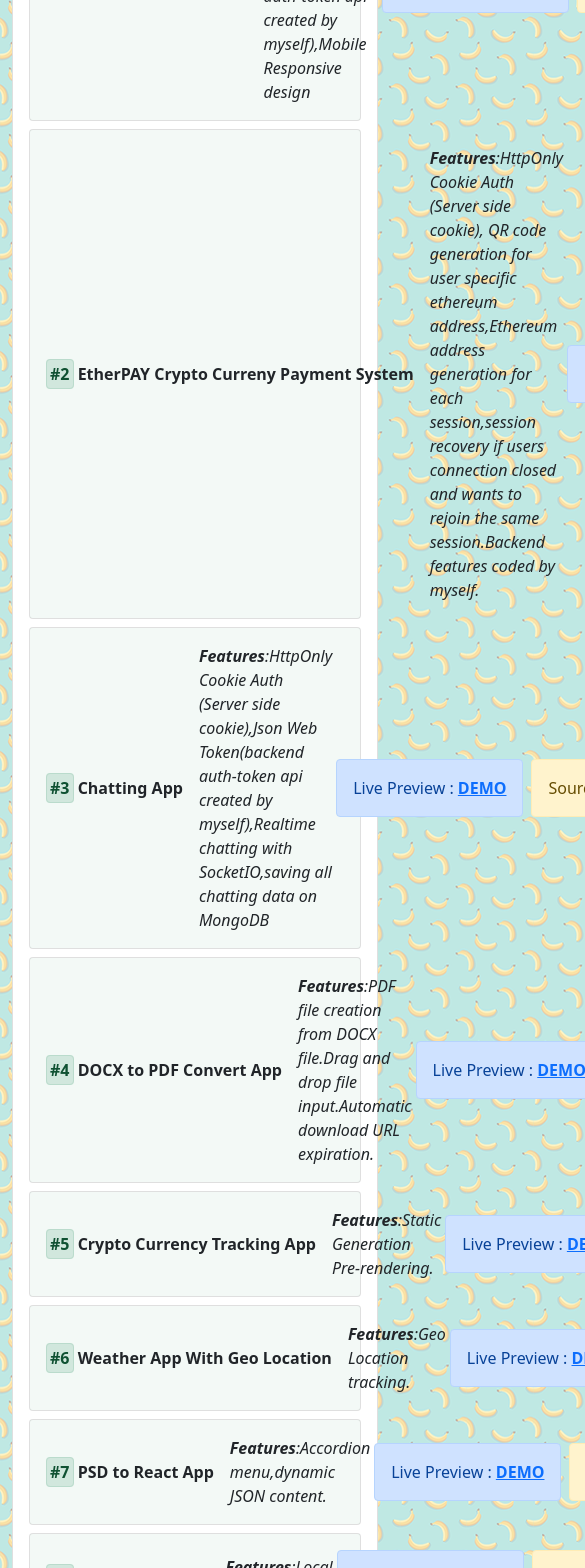
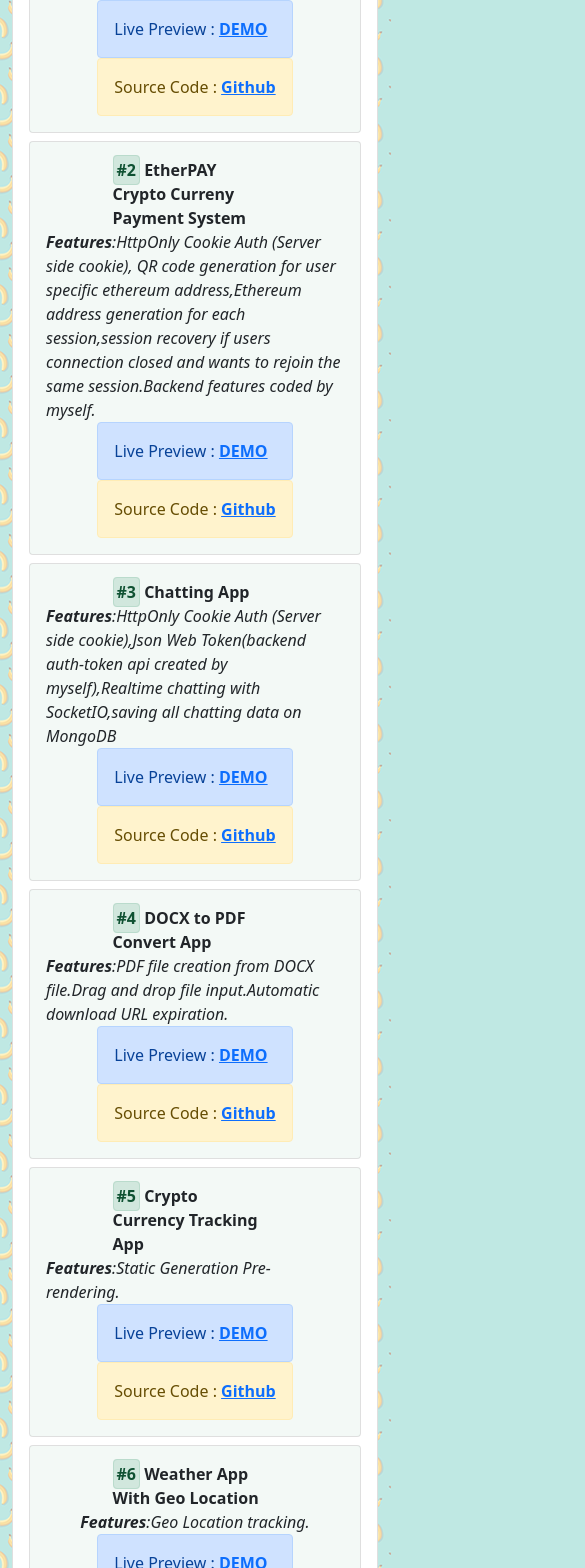
Before and after one commit to emintatli/tatli-dev-portfolio-web-site, a React (Create React App) app: page /projects in a window 390 px wide. Shown: the part 420-1988 px from the top of the page, 585 px wide, since content can reach past the window. Built offline with nearby package versions, Linux system fonts and the light colour scheme; a web font is replaced by a local one.

Commit message:
responsive design add

```diff
--- a/src/components/Contact.js
+++ b/src/components/Contact.js
@@ -4,7 +4,7 @@
 <Content>
 
     <h1 className="text-center">Contact Details</h1>
-    <div className="text-center d-flex align-items-center justify-content-evenly">
+    <div className="text-center d-flex align-items-center justify-content-evenly mobile-projects">
 
 <a href="https://github.com/emintatli"><img width="75px" height="75px" src="https://cdns.iconmonstr.com/wp-content/assets/preview/2012/240/iconmonstr-github-1.png"></img></a>
 <a href="https://www.linkedin.com/in/m-emin-tatli-322447202/"><img width="75px" height="75px" src="https://image.flaticon.com/icons/png/512/174/174857.png"></img></a>
--- a/src/components/Projects.js
+++ b/src/components/Projects.js
@@ -3,17 +3,17 @@
     return <>
    <Content>
     <div className="card">
-        <div className="card-body d-flex align-items-center">
+        <div className="card-body d-flex align-items-center mobile-projects">
             <div className="front-type mx-3"></div>Web Development Projects
             <div className="other-type mx-3"></div>Other Projects
         </div>
     </div>
 
     <div className="card my-2">
-        <div className="card-body d-flex align-items-center justify-content-between back-front">
-            <span className="text-dark project-title me-3"><b><span className="alert alert-success sort-alert">#1</span> E commerce Web Site</b></span>
+        <div className="card-body d-flex align-items-center justify-content-between back-front mobile-projects">
+            <span className="text-dark w-50 me-3"><b><span className="alert alert-success sort-alert">#1</span> E commerce Web Site</b></span>
             <span className="text-dark"><i><b>Features</b>:Server Side Rendering,Json Web Token(backend auth-token api created by myself),Mobile Responsive design</i></span>
-            <div className="d-flex">
+            <div className="d-flex mobile-projects">
             <div className="alert alert-primary mx-1"><span className="no-wrap"> Live Preview : <a href="https://eticaret-emin.vercel.app/"><b>DEMO</b></a></span>
             </div><div className="alert alert-warning mx-1 no-wrap"><span> Source Code : <a href="https://github.com/emintatli/Eticaret-Sitesi-NextJS-MongoDB"><b>Github</b></a></span></div>
         </div>
@@ -21,12 +21,12 @@
     </div>
 
     <div className="card my-2">
-        <div className="card-body d-flex align-items-center justify-content-between back-front">
-            <span className="text-dark project-title me-3"><b><span className="alert alert-success sort-alert">#2</span> EtherPAY Crypto Curreny Payment System</b></span>
+        <div className="card-body d-flex align-items-center justify-content-between back-front mobile-projects">
+            <span className="text-dark w-50 me-3"><b><span className="alert alert-success sort-alert">#2</span> EtherPAY Crypto Curreny Payment System</b></span>
             <span className="text-dark"><i><b>Features</b>:HttpOnly Cookie Auth (Server side cookie), QR code generation for user specific ethereum address,Ethereum address
 generation for each session,session recovery if users connection closed and wants to rejoin the same session.Backend features
 coded by myself.</i></span>
-        <div className="d-flex">
+        <div className="d-flex mobile-projects">
             <div className="alert alert-primary mx-1"><span className="no-wrap"> Live Preview : <a href="https://ether-pay.herokuapp.com/demokullanici123"><b>DEMO</b></a></span>
             </div><div className="alert alert-warning mx-1 no-wrap"><span> Source Code : <a href="https://github.com/emintatli/EtherPay-Kripto-Odeme-Sistemi"><b>Github</b></a></span></div>
             </div>
@@ -34,11 +34,11 @@
     </div>
 
     <div className="card my-2">
-        <div className="card-body d-flex align-items-center justify-content-between back-front">
-            <span className="text-dark project-title me-3"><b><span className="alert alert-success sort-alert">#3</span> Chatting App</b></span>
+        <div className="card-body d-flex align-items-center justify-content-between back-front mobile-projects">
+            <span className="text-dark w-50 me-3"><b><span className="alert alert-success sort-alert">#3</span> Chatting App</b></span>
             <span className="text-dark"><i><b>Features</b>:HttpOnly Cookie Auth (Server side cookie),Json Web Token(backend auth-token api created by myself),Realtime
 chatting with SocketIO,saving all chatting data on MongoDB</i></span>
-            <div className="d-flex">
+            <div className="d-flex mobile-projects">
             <div className="alert alert-primary mx-1"><span className="no-wrap"> Live Preview : <a href="https://chat-app-private.vercel.app/"><b>DEMO</b></a></span>
             </div><div className="alert alert-warning mx-1 no-wrap"><span> Source Code : <a href="https://github.com/emintatli/Chat-Web-App"><b>Github</b></a></span></div>
             </div>
@@ -46,10 +46,10 @@
     </div>
 
     <div className="card my-2">
-        <div className="card-body d-flex align-items-center justify-content-between back-front">
-            <span className="text-dark project-title me-3"><b><span className="alert alert-success sort-alert">#4</span> DOCX to PDF Convert App </b></span>
+        <div className="card-body d-flex align-items-center justify-content-between back-front mobile-projects">
+            <span className="text-dark w-50 me-3"><b><span className="alert alert-success sort-alert">#4</span> DOCX to PDF Convert App </b></span>
             <span className="text-dark"><i><b>Features</b>:PDF file creation from DOCX file.Drag and drop file input.Automatic download URL expiration.</i></span>
-            <div className="d-flex">
+            <div className="d-flex mobile-projects">
             <div className="alert alert-primary mx-1"><span className="no-wrap"> Live Preview : <a href="https://docx-to-pdf-web-app.vercel.app/"><b>DEMO</b></a></span>
             </div><div className="alert alert-warning mx-1 no-wrap"><span> Source Code : <a href="https://github.com/emintatli/Docx-to-PDF-WebApp-"><b>Github</b></a></span></div>
             </div>
@@ -57,10 +57,10 @@
     </div>
 
     <div className="card my-2">
-        <div className="card-body d-flex align-items-center justify-content-between back-front">
-            <span className="text-dark project-title me-3"><b><span className="alert alert-success sort-alert">#5</span> Crypto Currency Tracking App </b></span>
+        <div className="card-body d-flex align-items-center justify-content-between back-front mobile-projects">
+            <span className="text-dark w-50 me-3"><b><span className="alert alert-success sort-alert">#5</span> Crypto Currency Tracking App </b></span>
             <span className="text-dark"><i><b>Features</b>:Static Generation Pre-rendering.</i></span>
-            <div className="d-flex">
+            <div className="d-flex mobile-projects">
             <div className="alert alert-primary mx-1"><span className="no-wrap"> Live Preview : <a href="https://kripto-takip-app.vercel.app/"><b>DEMO</b></a></span>
             </div><div className="alert alert-warning mx-1 no-wrap"><span> Source Code : <a href="https://github.com/emintatli/Kripto-takip-App"><b>Github</b></a></span></div>
             </div>
@@ -68,10 +68,10 @@
     </div>
 
     <div className="card my-2">
-        <div className="card-body d-flex align-items-center justify-content-between back-front">
-            <span className="text-dark project-title me-3"><b><span className="alert alert-success sort-alert">#6</span> Weather App With Geo Location  </b></span>
+        <div className="card-body d-flex align-items-center justify-content-between back-front mobile-projects">
+            <span className="text-dark w-50 me-3"><b><span className="alert alert-success sort-alert">#6</span> Weather App With Geo Location  </b></span>
             <span className="text-dark"><i><b>Features</b>:Geo Location tracking.</i></span>
-            <div className="d-flex">
+            <div className="d-flex mobile-projects">
             <div className="alert alert-primary mx-1"><span className="no-wrap"> Live Preview : <a href="https://weather-app-with-geo-location.vercel.app/"><b>DEMO</b></a></span>
             </div><div className="alert alert-warning mx-1 no-wrap"><span> Source Code : <a href="https://github.com/emintatli/Weather-App-With-Geo-Location"><b>Github</b></a></span></div>
             </div>
@@ -79,10 +79,10 @@
     </div>
 
     <div className="card my-2">
-        <div className="card-body d-flex align-items-center justify-content-between back-front">
-            <span className="text-dark project-title me-3"><b><span className="alert alert-success sort-alert">#7</span> PSD to React App </b></span>
+        <div className="card-body d-flex align-items-center justify-content-between back-front mobile-projects">
+            <span className="text-dark w-50 me-3"><b><span className="alert alert-success sort-alert">#7</span> PSD to React App </b></span>
             <span className="text-dark"><i><b>Features</b>:Accordion menu,dynamic JSON content.</i></span>
-            <div className="d-flex">
+            <div className="d-flex mobile-projects">
             <div className="alert alert-primary mx-1"><span className="no-wrap"> Live Preview : <a href="https://sociality-io-project.herokuapp.com/"><b>DEMO</b></a>
             </span></div>
             <div className="alert alert-warning mx-1 no-wrap"><span> Source Code : <a href="https://github.com/emintatli/sociality.io-project"><b>Github</b></a>
@@ -92,10 +92,10 @@
     </div>
 
     <div className="card my-2">
-        <div className="card-body d-flex align-items-center justify-content-between back-front">
-            <span className="text-dark project-title me-3"><b><span className="alert alert-success sort-alert">#8</span> React Notes App </b></span>
+        <div className="card-body d-flex align-items-center justify-content-between back-front mobile-projects">
+            <span className="text-dark w-50 me-3"><b><span className="alert alert-success sort-alert">#8</span> React Notes App </b></span>
             <span className="text-dark"><i><b>Features</b>:Local Storage</i></span>
-            <div className="d-flex">
+            <div className="d-flex mobile-projects">
             <div className="alert alert-primary mx-1"><span className="no-wrap"> Live Preview : <a href="https://react-notes-app-pied.vercel.app/"><b>DEMO</b></a>
             </span></div>
             <div className="alert alert-warning mx-1 no-wrap"><span> Source Code : <a href="https://github.com/emintatli/react-notes-app"><b>Github</b></a>
@@ -105,10 +105,10 @@
     </div>
 
     <div className="card my-2">
-        <div className="card-body d-flex align-items-center justify-content-between back-front">
-            <span className="text-dark project-title me-3"><b><span className="alert alert-success sort-alert">#9</span> BMI Calculator </b></span>
+        <div className="card-body d-flex align-items-center justify-content-between back-front mobile-projects">
+            <span className="text-dark w-50 me-3"><b><span className="alert alert-success sort-alert">#9</span> BMI Calculator </b></span>
             <span className="text-dark"><i><b>Features</b>:React Router</i></span>
-            <div className="d-flex">
+            <div className="d-flex mobile-projects">
             <div className="alert alert-primary mx-1"><span className="no-wrap"> Live Preview : <a href="https://bmi-index-calc.vercel.app/"><b>DEMO</b></a>
             </span></div>
             <div className="alert alert-warning mx-1 no-wrap"><span> Source Code : <a href="https://github.com/emintatli/bmi-index-calc"><b>Github</b></a>
@@ -118,10 +118,10 @@
     </div>
 
     <div className="card my-2">
-        <div className="card-body d-flex align-items-center justify-content-between back-other">
-            <span className="text-dark project-title me-3"><b><span className="alert alert-info sort-alert">#10</span> Face Recognition Payment System</b></span>
+        <div className="card-body d-flex align-items-center justify-content-between back-other mobile-projects">
+            <span className="text-dark w-50 me-3"><b><span className="alert alert-info sort-alert">#10</span> Face Recognition Payment System</b></span>
             <span className="text-dark"><i><b>Features</b>:Face detection,OpenCV,Numpy Array DB,Socket</i></span>
-            <div className="d-flex">
+            <div className="d-flex mobile-projects">
             <div className="alert alert-danger mx-1"><span className="no-wrap"> Live Preview : <s>DEMO</s>
             </span></div>
             <div className="alert alert-warning mx-1 no-wrap"><span> Source Code : <a href="https://github.com/emintatli/Yuz-Tanima-Destekli-POS-Yazilimi"><b>Github</b></a>
@@ -131,10 +131,10 @@
     </div>
 
     <div className="card my-2">
-        <div className="card-body d-flex align-items-center justify-content-between back-other">
-            <span className="text-dark project-title me-3"><b><span className="alert alert-info sort-alert">#11</span> Detecting Electronic Card Issues</b></span>
+        <div className="card-body d-flex align-items-center justify-content-between back-other mobile-projects">
+            <span className="text-dark w-50 me-3"><b><span className="alert alert-info sort-alert">#11</span> Detecting Electronic Card Issues</b></span>
             <span className="text-dark"><i><b>Features</b>:Image processing with matrix,MATLAB project</i></span>
-            <div className="d-flex">
+            <div className="d-flex mobile-projects">
             <div className="alert alert-danger mx-1"><span className="no-wrap"> Live Preview : <s>DEMO</s>
             </span></div>
             <div className="alert alert-warning mx-1 no-wrap"><span> Source Code : <a href="https://github.com/emintatli/Detecting-Electronic-Card-Issues-MATLAB"><b>Github</b></a>
--- a/src/main.css
+++ b/src/main.css
@@ -59,3 +59,29 @@
 .back-other{
   background-color:#b6effb2c;
 }
+.w-50{
+  max-width: 20%;
+}
+
+@media screen and (max-width: 992px) {
+  .main-mobile-text{
+    display: flex;
+    flex-direction: column;
+
+  }
+  .mobile-tech{
+    display: flex;
+    flex-wrap: wrap;
+  }
+  .mobile-avatar{
+    margin:10px;
+  }
+  .mobile-projects{
+    display: flex;
+    flex-direction: column;
+  }
+  .w-50{
+    max-width: 100%;
+  }
+
+}
```
Also changed, not shown: src/components/Main.js (+4 -3 lines).
